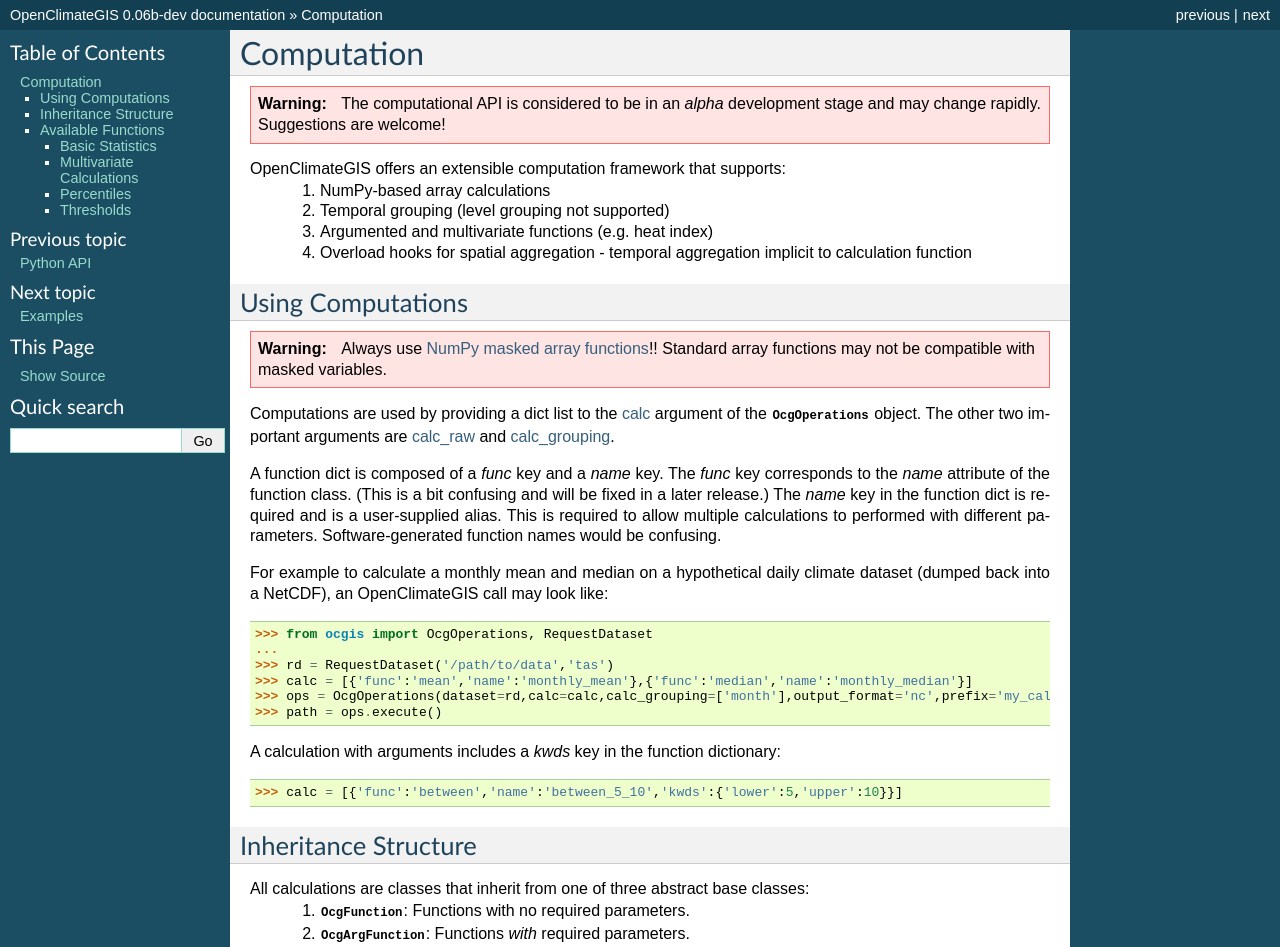
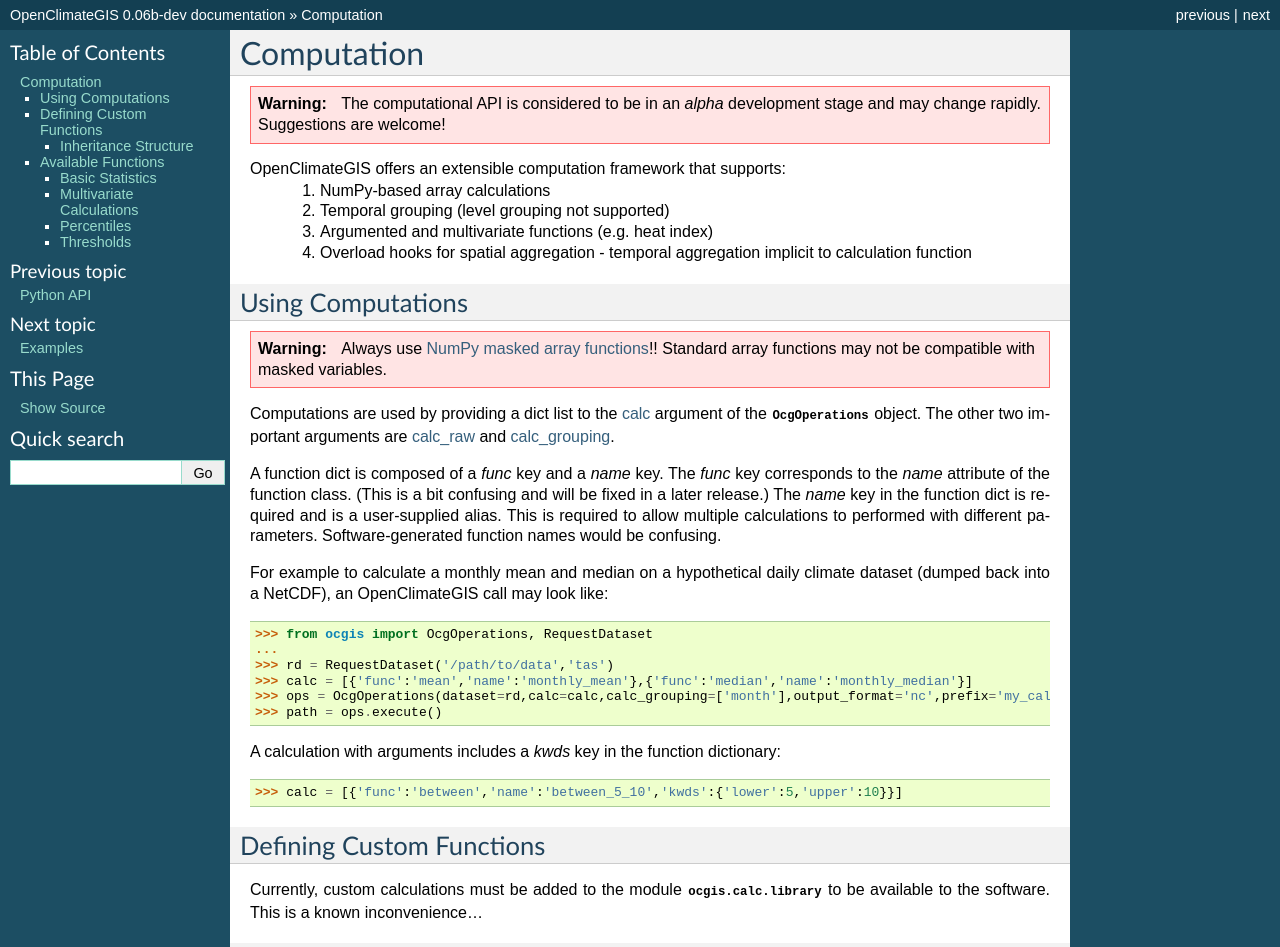
Before and after one commit to NCPP/ocgis, a Sphinx documentation site: the page built from doc/computation.rst, in a window 1280 px wide and 1400 px high. Shown: the top 947 px of the window. Built offline with Sphinx 7.4.7, drawn with Linux system fonts in a browser that asks for light colours; formulas are drawn with MathJax 3.

Commit message:
doc changes.

```diff
--- a/doc/computation.rst
+++ b/doc/computation.rst
@@ -33,8 +33,13 @@
 
 >>> calc = [{'func':'between','name':'between_5_10','kwds':{'lower':5,'upper':10}}]
 
+Defining Custom Functions
+-------------------------
+
+Currently, custom calculations must be added to the module :mod:`ocgis.calc.library` to be available to the software. This is a known inconvenience...
+
 Inheritance Structure
----------------------
+~~~~~~~~~~~~~~~~~~~~~
 
 All calculations are classes that inherit from one of three abstract base classes:
  1. :class:`~ocgis.calc.base.OcgFunction`: Functions with no required parameters.
```
